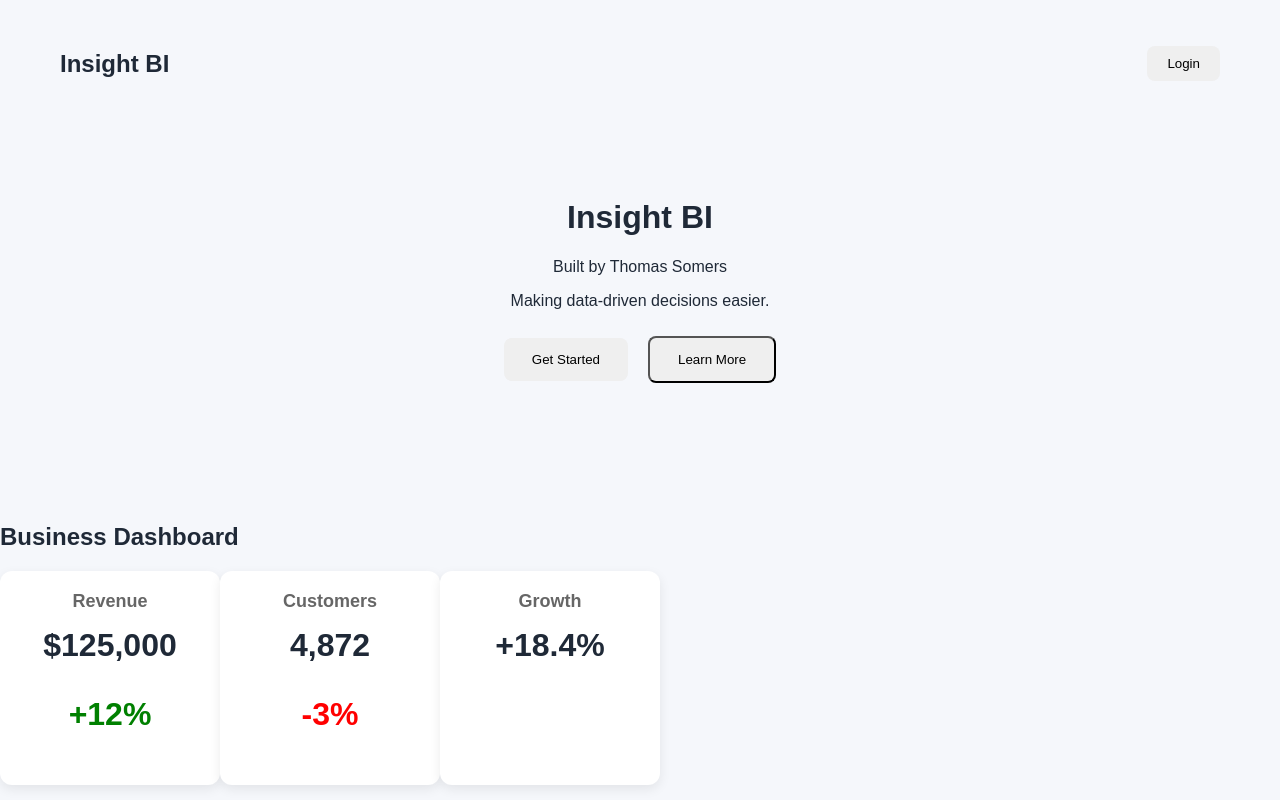
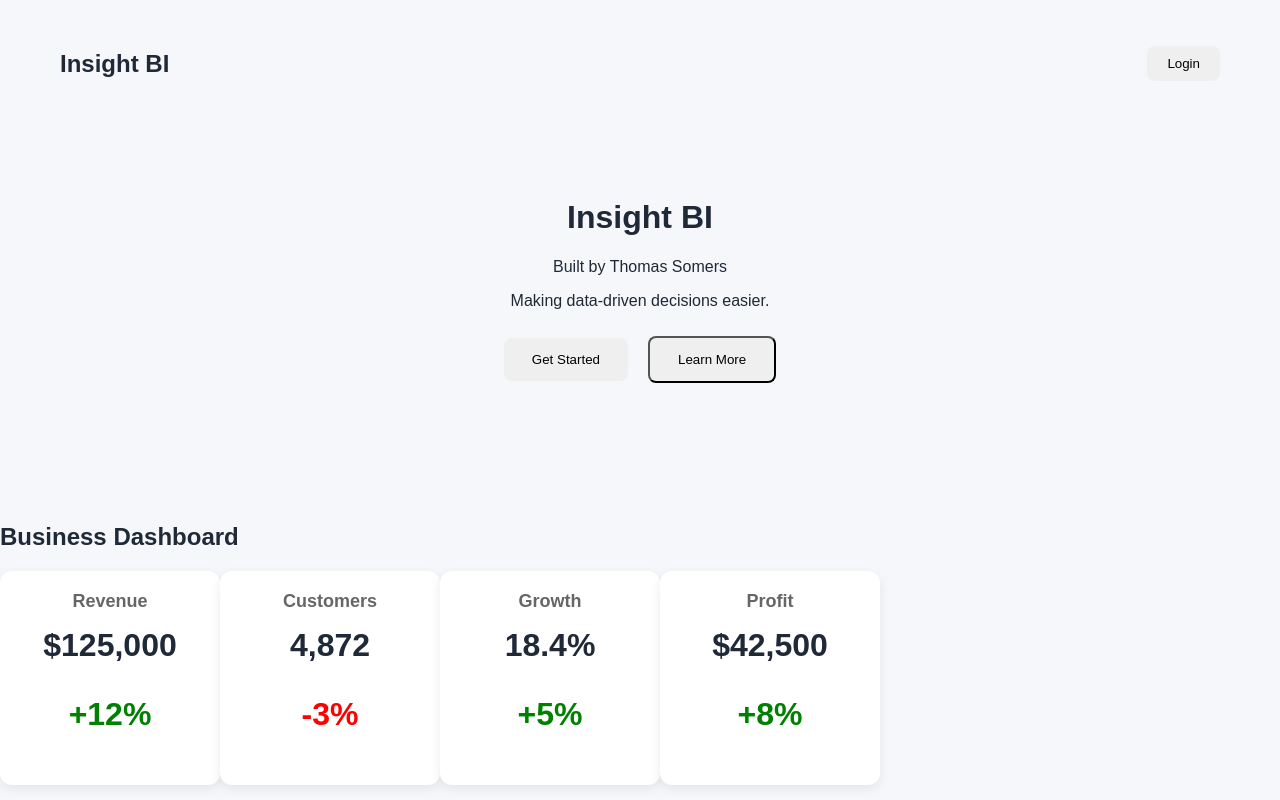
Before and after one commit to schematix-dot/bi-platform, a React (Vite) app: page / in a window 1280 px wide. Built offline with nearby package versions, Linux system fonts and the light colour scheme.

Commit message:
Render KPI cards dynamically from data array

```diff
--- a/src/components/Dashboard.jsx
+++ b/src/components/Dashboard.jsx
@@ -1,4 +1,31 @@
 import KPICard from "./KPIcard";
+
+const metrics = [
+  {
+    title: "Revenue",
+    value: "$125,000",
+    change: "+12%",
+    isPositive: true,
+  },
+  {
+    title: "Customers",
+    value: "4,872",
+    change: "-3%",
+    isPositive: false,
+  },
+  {
+    title: "Growth",
+    value: "18.4%",
+    change: "+5%",
+    isPositive: true,
+  },
+  {
+    title: "Profit",
+    value: "$42,500",
+    change: "+8%",
+    isPositive: true,
+  }
+]
 
 function Dashboard() {
     return (
@@ -6,24 +33,15 @@ function Dashboard() {
             <h2>Business Dashboard</h2>
 
             <div className="kpi-container">
-              <KPICard
-                title="Revenue"
-                value="$125,000"
-                change="+12%"
-                isPositive={true}
-              />
-
-              <KPICard
-                title="Customers"
-                value="4,872"
-                change="-3%"
-                isPositive={false}
-              />
-
-              <KPICard
-                title="Growth"
-                value="+18.4%"
-              />
+              {metrics.map((metric) => (
+                <KPICard
+                 key={metric.title}
+                 title={metric.title}
+                 value={metric.value}
+                 change={metric.change}
+                 isPositive={metric.isPositive}
+                />
+             ))}
             </div>
         </section>
     );
```
